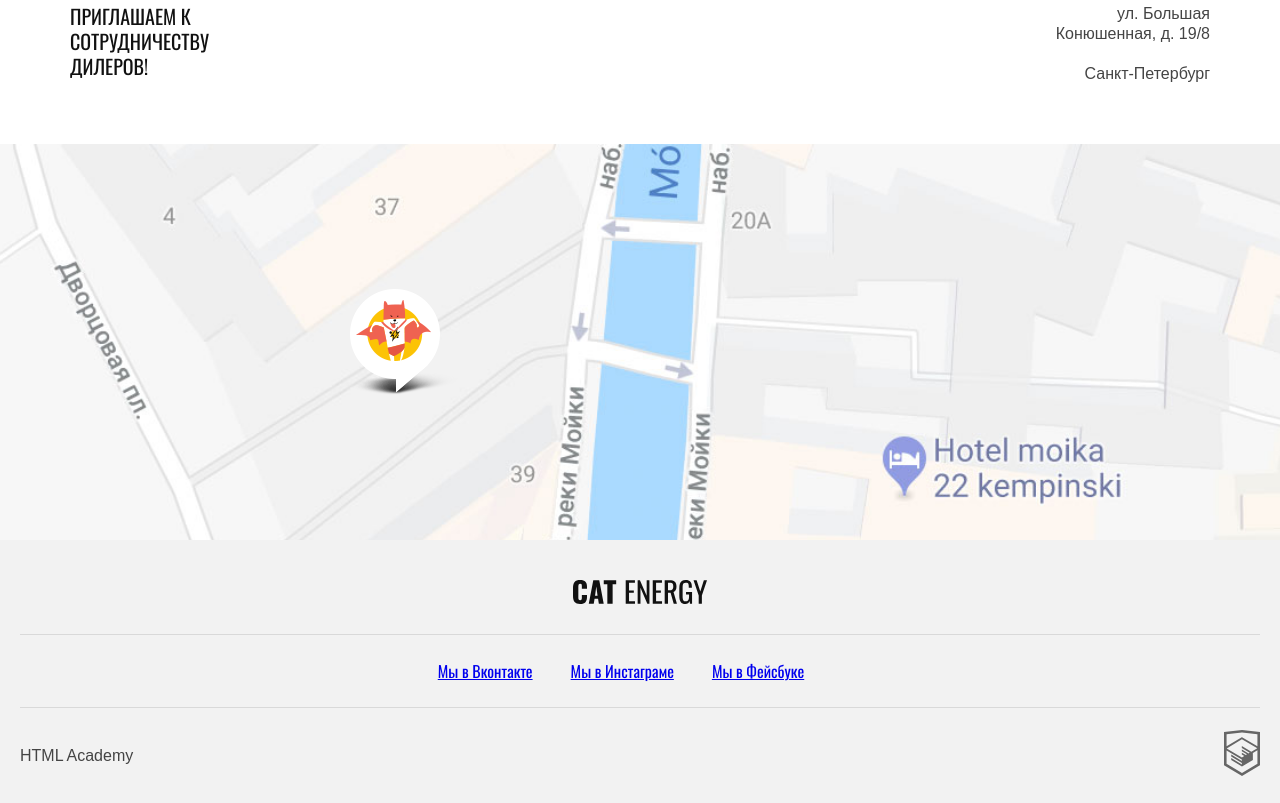
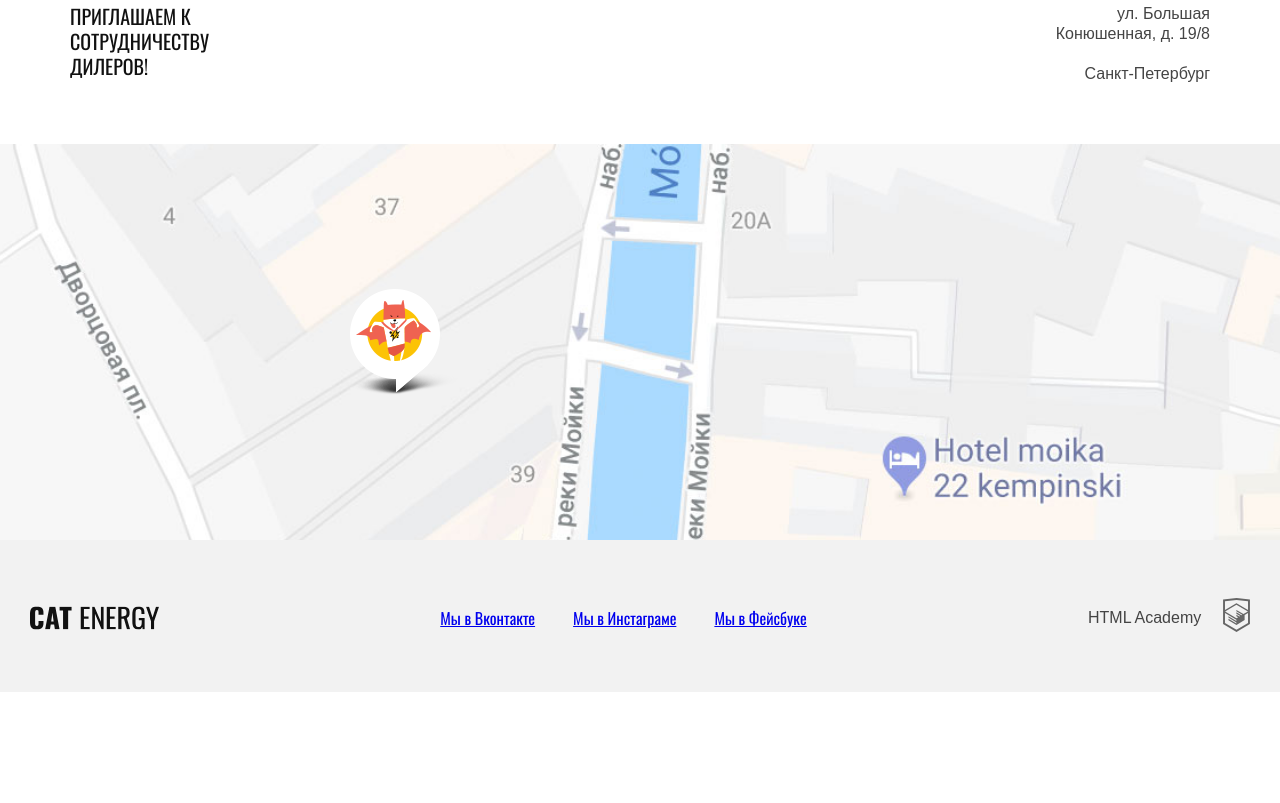
Before and after one commit to irina-lu/cat-food, a website: page index.html in a window 1280 px wide. Shown: the part 3646-4449 px from the top of the page. After the commit the page ends 4338 px from the top, so only its background shows below. Drawn offline with Linux system fonts and the light colour scheme.

Commit message:
Адаптация футера ко всем разрешениям

```diff
--- a/index.html
+++ b/index.html
@@ -173,8 +173,8 @@
       </div>
       <div class="page-footer__copyright copyright">
         <a class="copyright__link" href="https://htmlacademy.ru">HTML Academy</a>
-        <a class="copyright__link-image" href="https://htmlacademy.ru">
-          <img src="img/icon/html-logo.svg" alt="HTML Academy" width="#" height="#" />
+        <a href="https://htmlacademy.ru">
+          <img class="copyright__link-image" src="img/icon/html-logo.svg" alt="HTML Academy"/>
         </a>
       </div>
     </footer>
--- a/sass/copyright.scss
+++ b/sass/copyright.scss
@@ -5,6 +5,7 @@
   @include flex(space-between, center);
   width: 100%;
   padding: 22px 20px;
+  flex-shrink: 0;
 }
 
 .copyright__link {
@@ -13,3 +14,15 @@
   text-decoration: none;
   color: $font-gray;
 }
+
+.copyright__link-image {
+  min-width: 27px;
+  height: 34px;
+}
+
+@media(min-width: 768px) {
+  .copyright {
+    padding: 0;
+    width: 162px;
+  }
+}
--- a/sass/page-footer.scss
+++ b/sass/page-footer.scss
@@ -1,4 +1,5 @@
 @import "color";
+@import "mixin";
 
 .page-footer {
   background-color: $background-gray;
@@ -7,5 +8,25 @@
 }
 
 .page-footer__logo-title {
+  width: 129px;
+  height: 26px;
   margin-bottom: 25px;
 }
+
+@media(min-width: 768px) {
+  .page-footer {
+    @include flex(space-between, center);
+    padding: 58px 30px 55px;
+  }
+
+  .page-footer__logo-title {
+    @include zeroing();
+
+  }
+}
+
+@media(min-width: 1440px) {
+  .page-footer {
+    padding: 58px 110px 55px;
+  }
+}
--- a/sass/social.scss
+++ b/sass/social.scss
@@ -17,4 +17,18 @@
 
 .social__item {
   margin-right: 38px;
+  &:last-child {
+    margin-right: 0;
+  }
 }
+
+@media(min-width: 768px) {
+  .social {
+    padding: 0;
+  }
+
+  .social__list {
+    border: none;
+    padding: 0;
+  }
+}
--- a/sass/style.scss
+++ b/sass/style.scss
@@ -1,5 +1,16 @@
 *, *::before, *::after {
  box-sizing: border-box;
+}
+
+body {
+ padding: 0;
+ margin: 0;
+ min-width: 320px;
+}
+
+img {
+ max-width: 100%;
+ height: auto;
 }
 
 @font-face {
@@ -33,13 +44,3 @@ src: url(../fonts/Oswald-VariableFont_wght.ttf); /* Путь к файлу со
 @import "comment";
 @import "additionally";
 @import "form";
-
-body {
- @include zeroing();
- min-width: 320px;
-}
-
-img {
- max-width: 100%;
- height: auto;
-}
```
Also changed, not shown: css/style.css.
